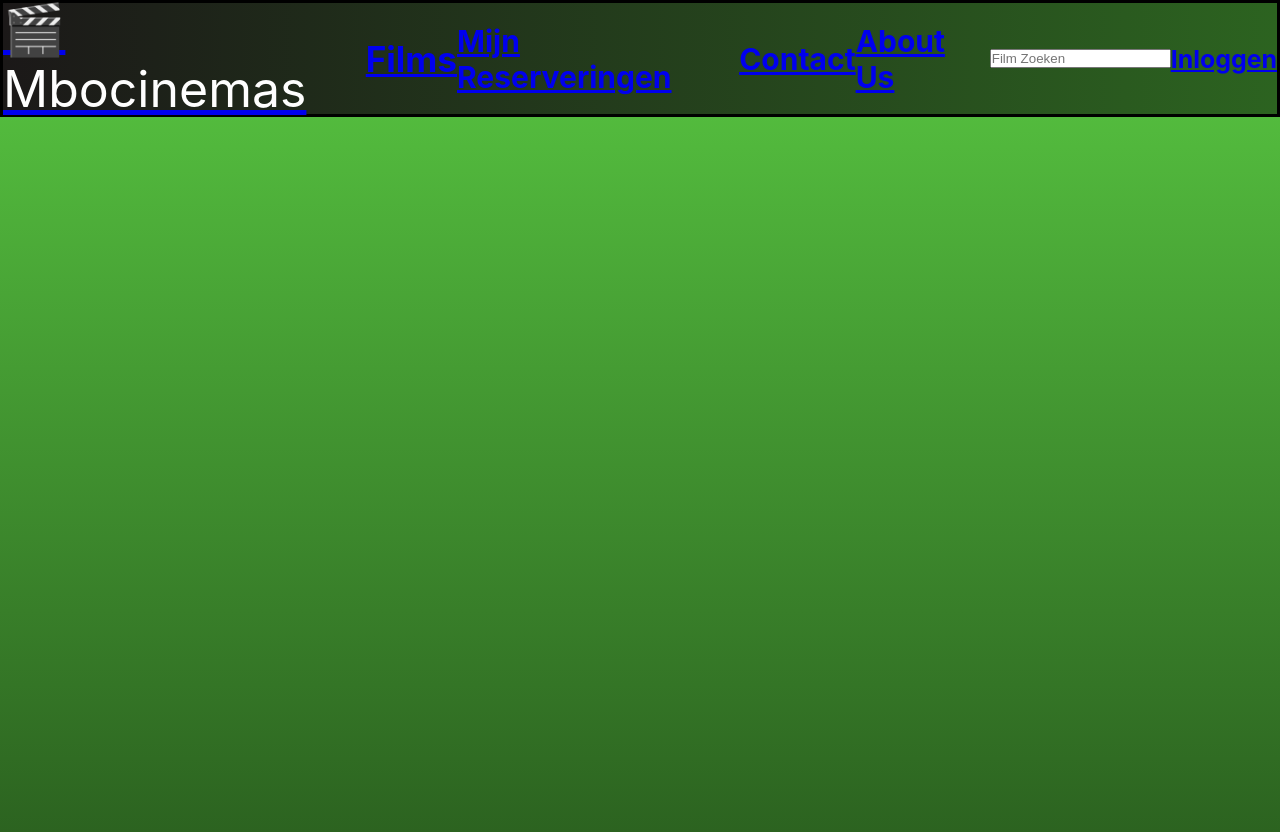
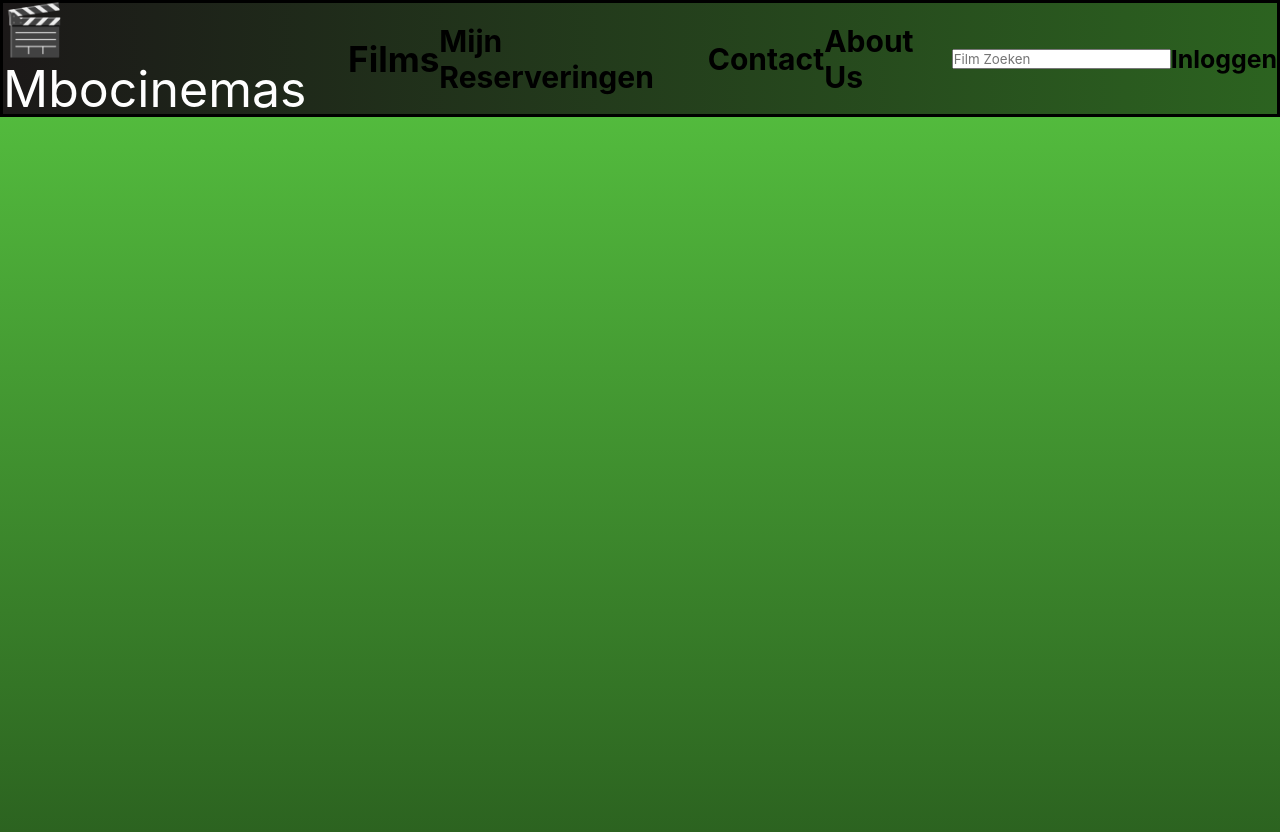
Before and after one commit to 6030437/mbocinemas, a PHP site: page /PHP/header.php in a window 1280 px wide. Run offline with PHP 8.4, Linux system fonts and the light colour scheme.

Commit message:
Perfect Header
Perfect Header

```diff
--- a/CSS/style.css
+++ b/CSS/style.css
@@ -2,6 +2,7 @@
     margin: 0;
     padding: 0;
     box-sizing: border-box;
+    font-family: Inter;
   }
 
   body {
@@ -39,6 +40,15 @@
     line-height: normal;
   }
 
+  header a {
+    color: #000;
+    text-decoration: none;
+  }
+
+  header a:hover {
+    text-decoration: underline;
+}
+
   footer {
     display: flex;
     width: 100%;
```
